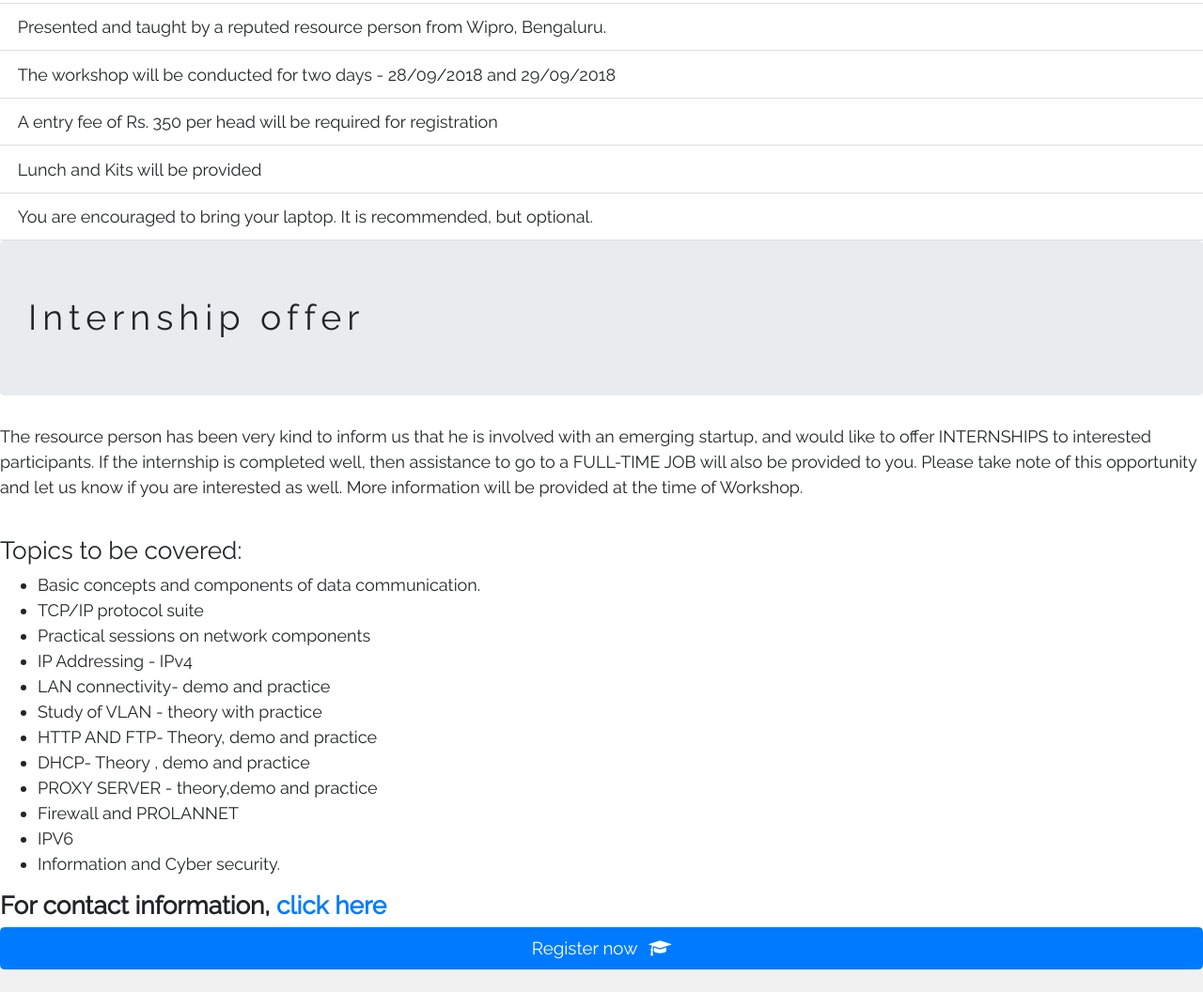
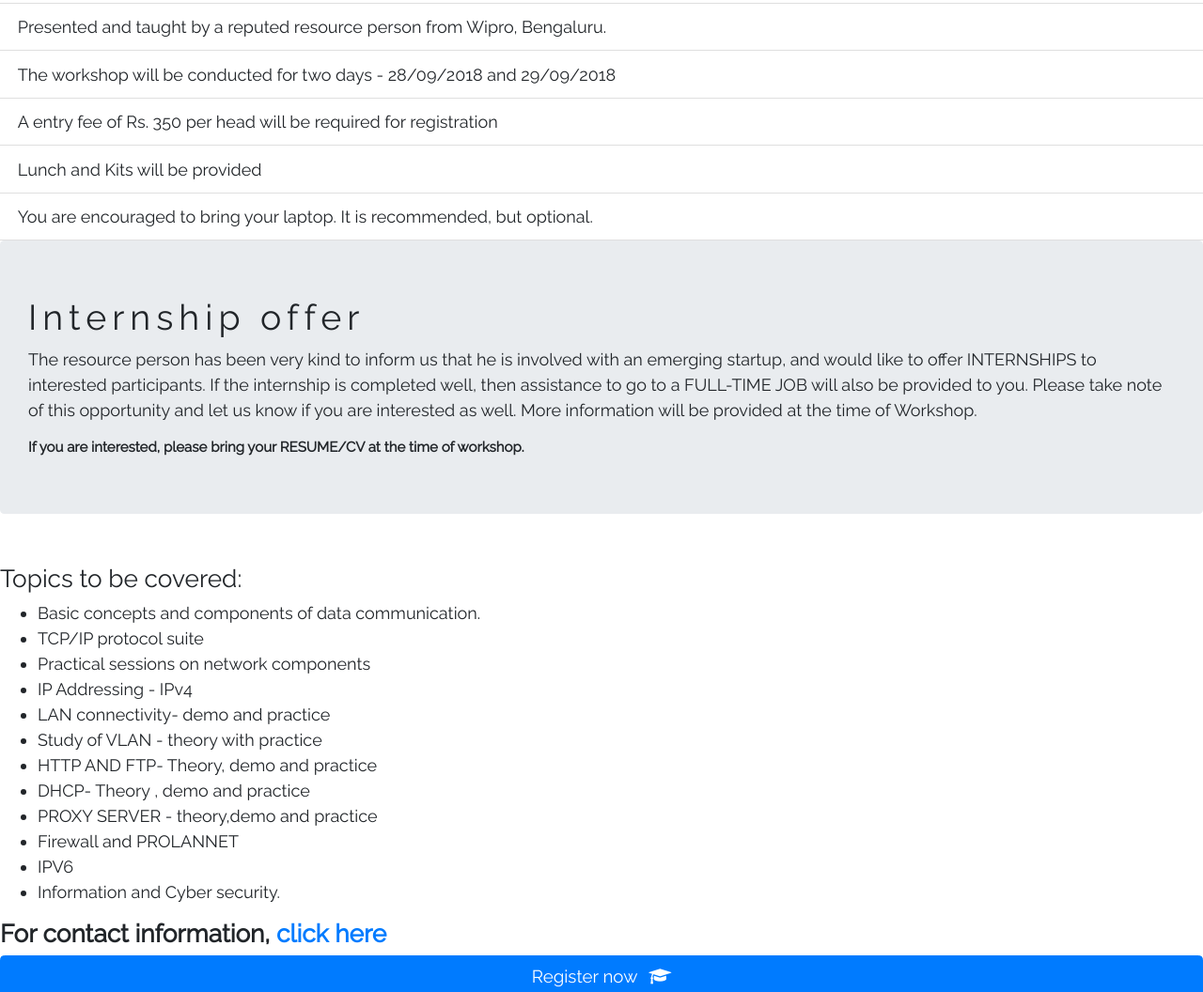
Before and after one commit to netgix/site, a plain HTML site: page about.html in a window 1280 px wide. Shown: the part 689-1745 px from the top of the page at 94% size. Drawn offline with nearby package versions, Linux system fonts and the light colour scheme.

Commit message:
Update about.html

```diff
--- a/about.html
+++ b/about.html
@@ -52,10 +52,11 @@ ul {
           <li class="list-group-item">Lunch and Kits will be provided</li>
           <li class="list-group-item">You are encouraged to bring your laptop. It is recommended, but optional.</li>
         </ul>
-
-  <h1 class="jumbotron">Internship offer</h1>
+  <div class="jumbotron">
+  <h1>Internship offer</h1>
   <p class="important">The resource person has been very kind to inform us that he is involved with an emerging startup, and would like to offer INTERNSHIPS to interested participants. If the internship is completed well, then assistance to go to a FULL-TIME JOB will also be provided to you. Please take note of this opportunity and let us know if you are interested as well. More information will be provided at the time of Workshop. </p>
-
+    <b>If you are interested, please bring your RESUME/CV at the time of workshop.</b>
+  </div>
         <br>
         <h3>Topics to be covered:</h3>
         <ul>
```
